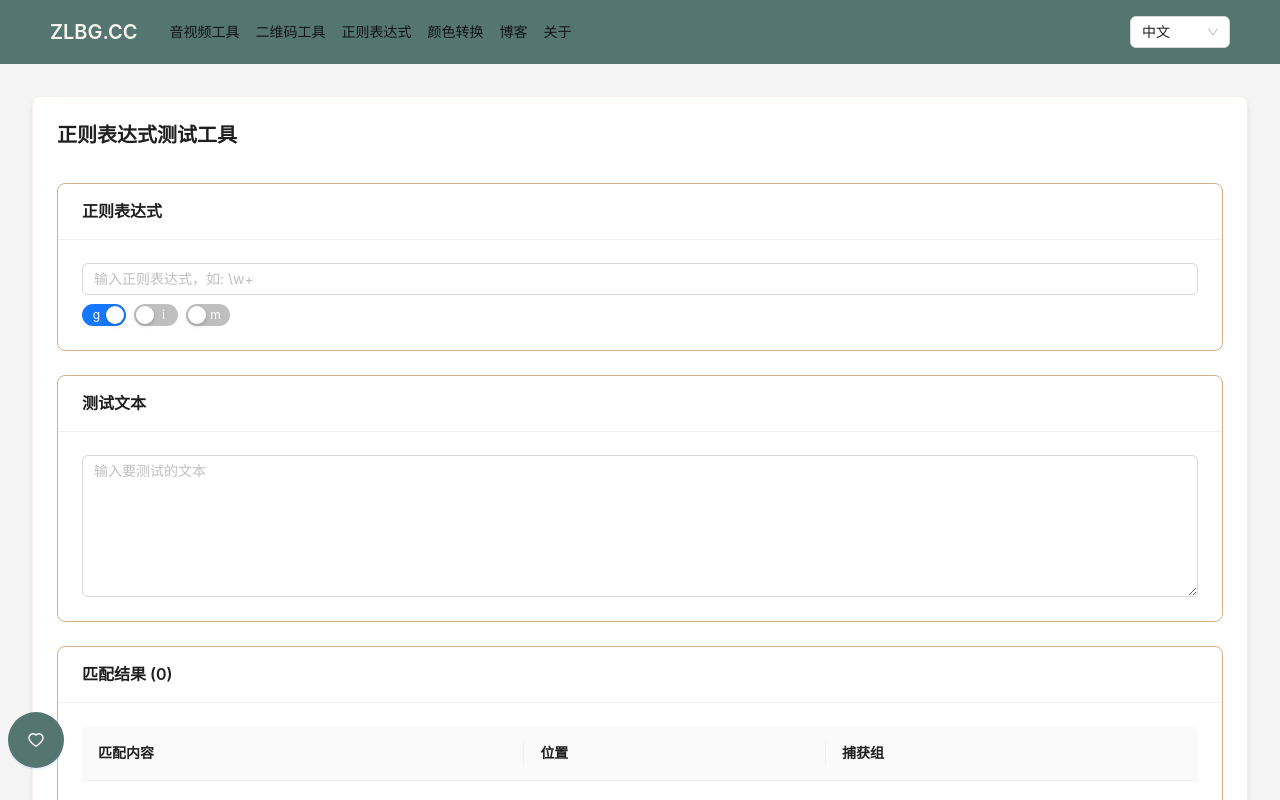
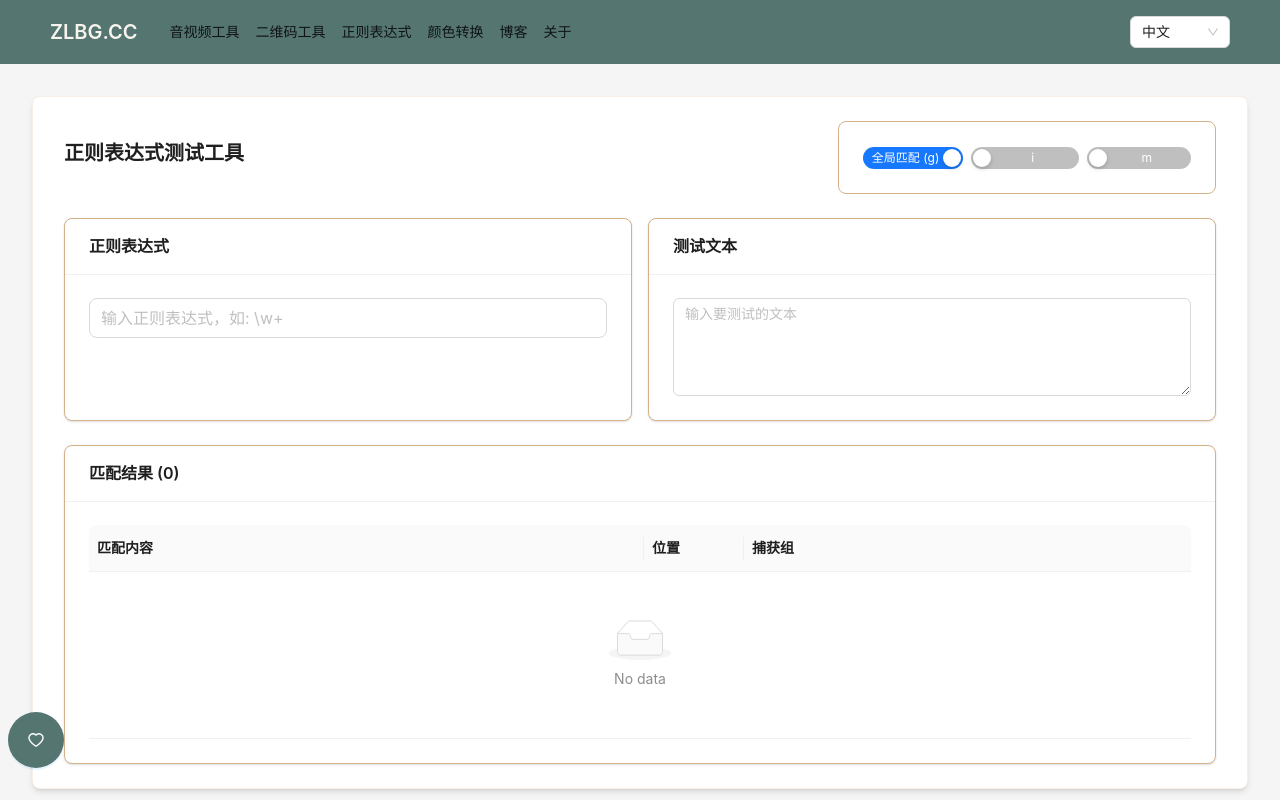
Before and after one commit to zenglbg/zlbg, a Next.js app: page /regex in a window 1280 px wide. Shown: the top 800 px of the page. Built offline with nearby package versions, Linux system fonts and the light colour scheme.

Commit message:
正则表达式

```diff
--- a/src/app/regex/page.tsx
+++ b/src/app/regex/page.tsx
@@ -64,82 +64,104 @@ export default function RegexTester() {
     }
   }, [pattern, text, flags, isMultiline]);
 
-  const columns = [
-    {
-      title: '匹配内容',
-      dataIndex: 'match',
-      key: 'match',
-    },
-    {
-      title: '位置',
-      dataIndex: 'index',
-      key: 'index',
-    },
-    {
-      title: '捕获组',
-      dataIndex: 'groups',
-      key: 'groups',
-      render: (groups: string[]) => groups.length ? groups.join(', ') : '-'
-    },
-  ];
-
   return (
     <MainLayout>
-      <Space direction="vertical" size="large" className="w-full">
-        <Title level={4}>正则表达式测试工具</Title>
-
-        <Card title="正则表达式">
-          <Space direction="vertical" className="w-full">
-            <Input
-              placeholder="输入正则表达式，如: \w+"
-              value={pattern}
-              onChange={(e) => setPattern(e.target.value)}
-              status={error ? 'error' : ''}
-            />
-            <div className="flex items-center gap-4">
+      <div className="max-w-6xl mx-auto">
+        <Space direction="vertical" size="large" className="w-full">
+          <div className="flex items-center justify-between">
+            <Title level={4}>正则表达式测试工具</Title>
+            <Card className="bg-gray-50">
               <Space>
                 <Switch
                   checked={flags.includes('g')}
                   onChange={(checked) => setFlags(checked ? flags + 'g' : flags.replace('g', ''))}
-                  checkedChildren="g"
+                  checkedChildren="全局匹配 (g)"
                   unCheckedChildren="g"
                 />
                 <Switch
                   checked={flags.includes('i')}
                   onChange={(checked) => setFlags(checked ? flags + 'i' : flags.replace('i', ''))}
-                  checkedChildren="i"
+                  checkedChildren="忽略大小写 (i)"
                   unCheckedChildren="i"
                 />
                 <Switch
                   checked={isMultiline}
                   onChange={setIsMultiline}
-                  checkedChildren="m"
+                  checkedChildren="多行模式 (m)"
                   unCheckedChildren="m"
                 />
               </Space>
-              {error && <span className="text-red-500">{error}</span>}
-            </div>
-          </Space>
-        </Card>
+            </Card>
+          </div>
 
-        <Card title="测试文本">
-          <TextArea
-            rows={6}
-            value={text}
-            onChange={(e) => setText(e.target.value)}
-            placeholder="输入要测试的文本"
-          />
-        </Card>
+          <div className="grid grid-cols-1 md:grid-cols-2 gap-4">
+            <Card
+              title="正则表达式"
+              className="shadow-sm"
+              extra={error && <span className="text-red-500 text-sm">{error}</span>}
+            >
+              <Input
+                placeholder="输入正则表达式，如: \w+"
+                value={pattern}
+                onChange={(e) => setPattern(e.target.value)}
+                status={error ? 'error' : ''}
+                className="text-lg font-mono"
+                size="large"
+              />
+            </Card>
 
-        <Card title={`匹配结果 (${results.length})`}>
-          <Table
-            columns={columns}
-            dataSource={results}
-            pagination={false}
-            scroll={{ x: true }}
-          />
-        </Card>
-      </Space>
+            <Card
+              title="测试文本"
+              className="shadow-sm"
+            >
+              <TextArea
+                rows={4}
+                value={text}
+                onChange={(e) => setText(e.target.value)}
+                placeholder="输入要测试的文本"
+                className="font-mono"
+              />
+            </Card>
+          </div>
+
+          <Card
+            title={`匹配结果 (${results.length})`}
+            className="shadow-sm"
+          >
+            <Table
+              columns={[
+                {
+                  title: '匹配内容',
+                  dataIndex: 'match',
+                  key: 'match',
+                  className: 'font-mono',
+                },
+                {
+                  title: '位置',
+                  dataIndex: 'index',
+                  key: 'index',
+                  width: 100,
+                },
+                {
+                  title: '捕获组',
+                  dataIndex: 'groups',
+                  key: 'groups',
+                  render: (groups: string[]) => (
+                    <span className="font-mono">
+                      {groups.length ? groups.join(', ') : '-'}
+                    </span>
+                  )
+                },
+              ]}
+              dataSource={results}
+              pagination={false}
+              scroll={{ x: true }}
+              className="overflow-x-auto"
+              size="middle"
+            />
+          </Card>
+        </Space>
+      </div>
     </MainLayout>
   );
 }
```
